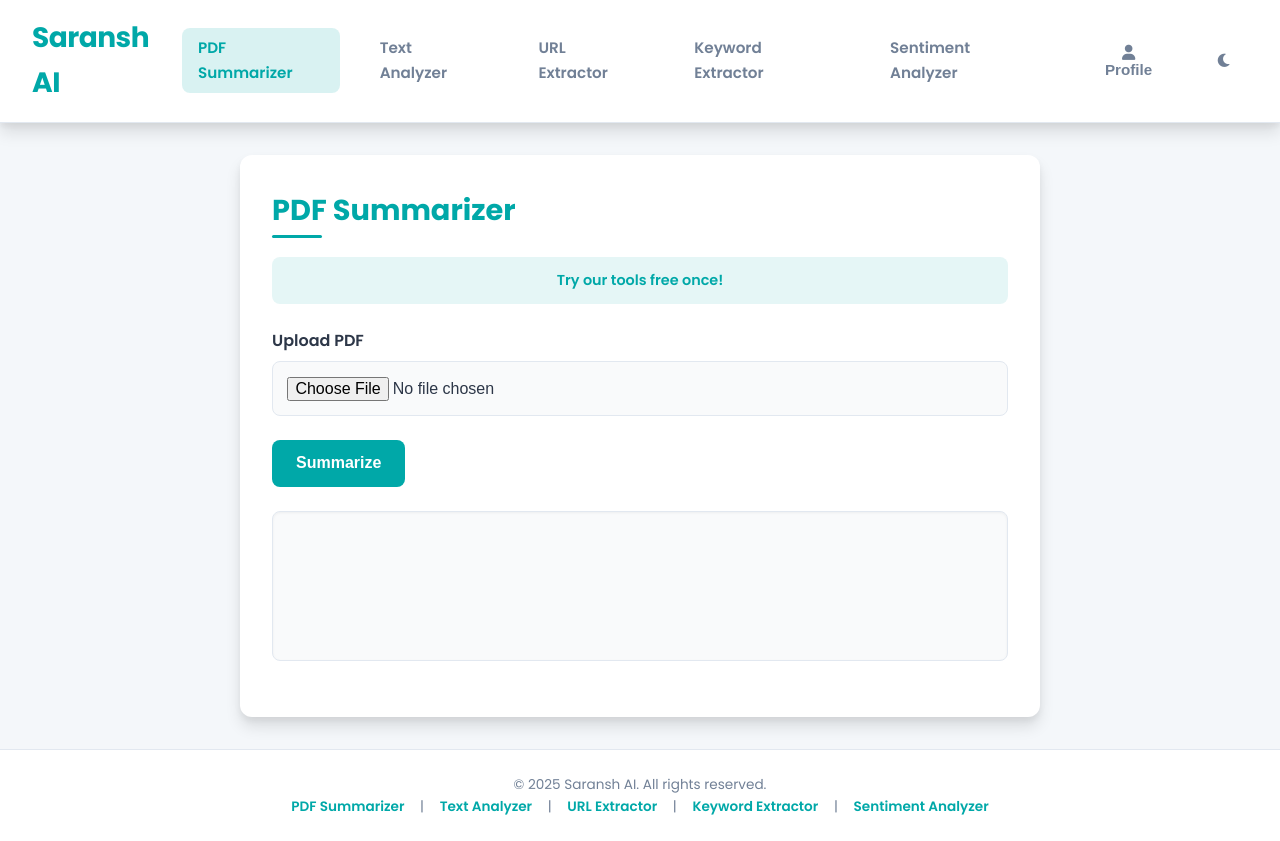
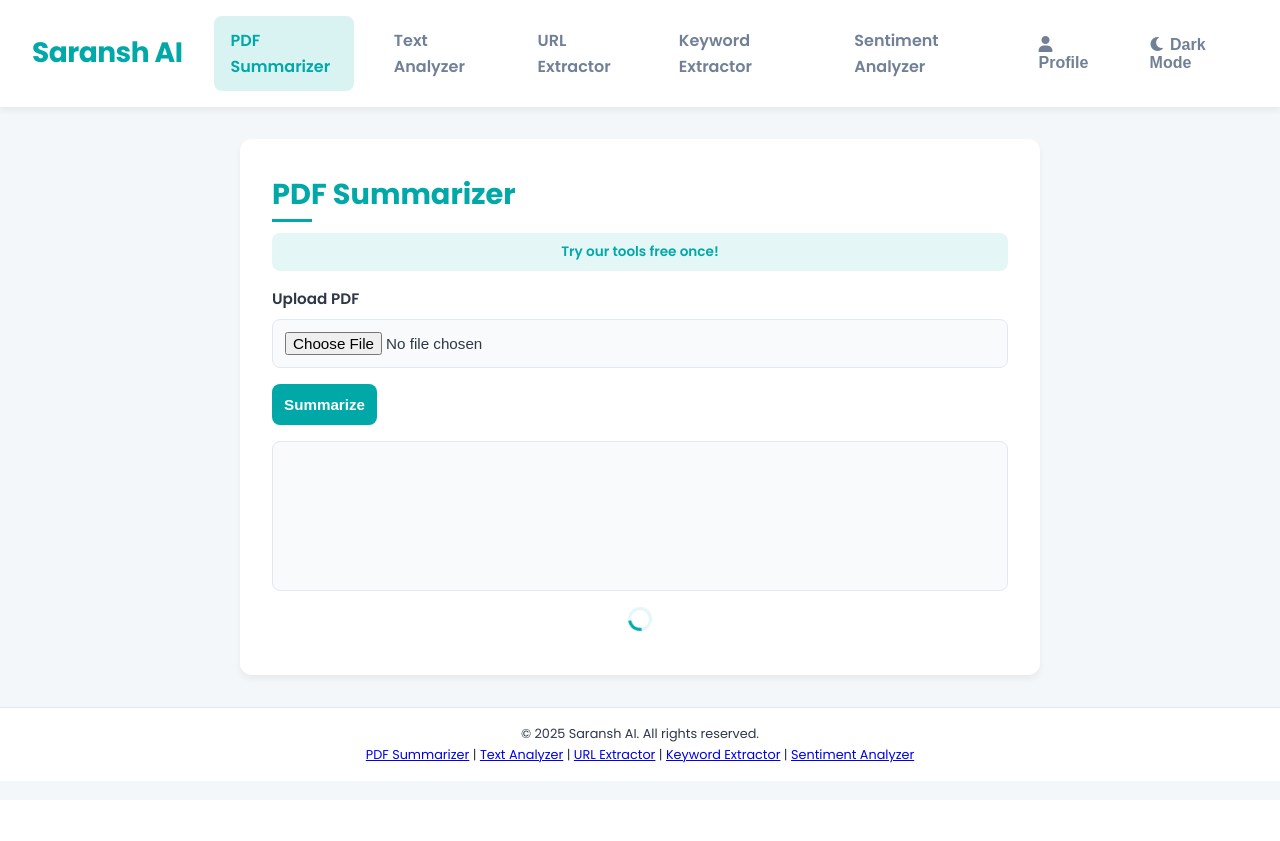
Before and after one commit to vinitsonawane45/summery-AI, a Flask app: page / in a window 1280 px wide. After the commit the page ends 763 px from the top, so only its background shows below. Run offline with Flask 3, Linux system fonts and the light colour scheme; parts of the project's set-up code (start-up, migrations or seed data) failed here and were passed over; some libraries are stand-ins or nearby versions.

Commit message:
Update index.html

```diff
--- a/templates/index.html
+++ b/templates/index.html
@@ -2,7 +2,7 @@
 <html lang="en">
 <head>
     <meta charset="UTF-8">
-    <meta name="viewport" content="width=device-width, initial-scale=1.0">
+    <meta name="viewport" content="width=device-width, initial-scale=1.0, viewport-fit=cover">
     <title>Saransh AI - Advanced Text Suite</title>
     <link href="https://fonts.googleapis.com/css2?family=Poppins:wght@300;400;600;700&display=swap" rel="stylesheet">
     <link rel="stylesheet" href="https://cdnjs.cloudflare.com/ajax/libs/font-awesome/6.0.0/css/all.min.css">
@@ -15,7 +15,7 @@
             --text: #2d3748;
             --text-light: #718096;
             --border: #e2e8f0;
-            --shadow: 0 4px 6px rgba(0, 0, 0, 0.05), 0 10px 15px rgba(0, 0, 0, 0.1);
+            --shadow: 0 4px 6px rgba(0, 0, 0, 0.05);
             --accent: #f6e05e;
             --error: #e53e3e;
         }
@@ -24,6 +24,7 @@
             margin: 0;
             padding: 0;
             box-sizing: border-box;
+            -webkit-tap-highlight-color: transparent;
         }
 
         body {
@@ -33,45 +34,72 @@
             line-height: 1.6;
             min-height: 100vh;
             overflow-x: hidden;
+            -webkit-font-smoothing: antialiased;
         }
 
         .navbar {
             background: var(--card-bg);
-            padding: 1rem 2rem;
+            padding: 1rem;
             box-shadow: var(--shadow);
             position: sticky;
             top: 0;
             z-index: 1000;
-            display: flex;
-            justify-content: space-between;
+            display: grid;
+            grid-template-columns: auto 1fr auto;
             align-items: center;
-            border-bottom: 1px solid var(--border);
+            gap: 1rem;
         }
 
         .navbar .logo {
-            font-size: 1.75rem;
+            font-size: clamp(1.25rem, 4vw, 1.75rem);
             font-weight: 700;
             color: var(--primary);
             letter-spacing: -0.5px;
         }
 
+        .hamburger {
+            display: block;
+            background: none;
+            border: none;
+            font-size: 1.5rem;
+            color: var(--text);
+            cursor: pointer;
+            padding: 0.5rem;
+        }
+
         .nav-links {
+            display: none;
+            position: fixed;
+            top: 60px;
+            left: 0;
+            width: 100%;
+            background: var(--card-bg);
+            flex-direction: column;
+            padding: 1rem;
+            box-shadow: var(--shadow);
+            transform: translateY(-100%);
+            transition: transform 0.3s ease;
+            z-index: 999;
+        }
+
+        .nav-links.active {
             display: flex;
-            gap: 1.5rem;
-            align-items: center;
+            transform: translateY(0);
         }
 
         .nav-links a, .nav-links button {
             color: var(--text-light);
             text-decoration: none;
             font-weight: 600;
-            font-size: 0.95rem;
-            padding: 0.5rem 1rem;
+            font-size: 1rem;
+            padding: 0.75rem 1rem;
             border-radius: 8px;
             transition: all 0.3s ease;
             background: none;
             border: none;
             cursor: pointer;
+            width: 100%;
+            text-align: left;
         }
 
         .nav-links a:hover, .nav-links button:hover {
@@ -85,39 +113,31 @@
         }
 
         .main-content {
-            max-width: 1200px;
-            margin: 2rem auto;
-            padding: 0 2rem;
-            flex: 1;
-            display: flex;
-            justify-content: center;
-            animation: fadeIn 0.5s ease-in;
-        }
-
-        @keyframes fadeIn {
-            from { opacity: 0; }
-            to { opacity: 1; }
+            margin: 1rem;
+            display: grid;
+            place-items: center;
         }
 
         .tool-container {
             background: var(--card-bg);
             border-radius: 12px;
             box-shadow: var(--shadow);
-            padding: 2rem;
+            padding: 1rem;
             width: 100%;
-            max-width: 800px;
+            max-width: 100%;
             display: none;
-            transition: all 0.3s ease;
+            transition: opacity 0.3s ease;
         }
 
         .tool-container.active {
             display: block;
+            opacity: 1;
         }
 
         .section-title {
-            font-size: 1.8rem;
+            font-size: clamp(1.25rem, 5vw, 1.8rem);
             font-weight: 700;
-            margin-bottom: 1.5rem;
+            margin-bottom: 1rem;
             color: var(--primary);
             position: relative;
         }
@@ -127,31 +147,33 @@
             position: absolute;
             bottom: -5px;
             left: 0;
-            width: 50px;
+            width: 40px;
             height: 3px;
             background: var(--primary);
-            border-radius: 2px;
         }
 
         .form-group {
-            margin-bottom: 1.5rem;
+            margin-bottom: 1rem;
         }
 
         label {
-            display: block;
             font-weight: 600;
             margin-bottom: 0.5rem;
             color: var(--text);
+            font-size: 0.95rem;
+            display: block;
         }
 
         input, textarea, select {
             width: 100%;
-            padding: 0.9rem;
+            padding: 0.75rem;
             border: 1px solid var(--border);
             border-radius: 8px;
-            font-size: 1rem;
+            font-size: 0.95rem;
             background: #f9fafb;
             transition: all 0.3s ease;
+            -webkit-appearance: none;
+            touch-action: manipulation;
         }
 
         input:focus, textarea:focus, select:focus {
@@ -163,19 +185,21 @@
 
         textarea {
             resize: vertical;
-            min-height: 120px;
+            min-height: 80px;
         }
 
         button {
-            padding: 0.9rem 1.5rem;
+            width: 100%;
+            padding: 0.75rem;
             background: var(--primary);
             color: white;
             border: none;
             border-radius: 8px;
             font-weight: 600;
-            font-size: 1rem;
+            font-size: 0.95rem;
             cursor: pointer;
             transition: all 0.3s ease;
+            touch-action: manipulation;
         }
 
         button:hover {
@@ -185,22 +209,22 @@
         }
 
         .input-group {
-            display: grid;
-            grid-template-columns: 1fr auto;
-            gap: 1rem;
-            margin: 1.5rem 0;
+            display: flex;
+            flex-direction: column;
+            gap: 0.75rem;
+            margin: 1rem 0;
         }
 
         .output-box {
-            margin: 1.5rem 0;
-            padding: 1.25rem;
+            margin: 1rem 0;
+            padding: 1rem;
             background: #f9fafb;
             border-radius: 8px;
             border: 1px solid var(--border);
-            min-height: 150px;
-            font-size: 0.95rem;
+            min-height: 100px;
+            font-size: 0.9rem;
             white-space: pre-wrap;
-            box-shadow: inset 0 1px 3px rgba(0, 0, 0, 0.05);
+            overflow-x: auto;
         }
 
         .trial-notice {
@@ -208,91 +232,32 @@
             color: var(--primary);
             font-weight: 600;
             background: rgba(0, 168, 168, 0.1);
-            padding: 0.75rem;
+            padding: 0.5rem;
             border-radius: 8px;
-            margin-bottom: 1.5rem;
-            font-size: 0.9rem;
+            margin-bottom: 1rem;
+            font-size: 0.85rem;
         }
 
         .spinner {
-            border: 4px solid rgba(0, 168, 168, 0.1);
-            border-top: 4px solid var(--primary);
+            width: 24px;
+            height: 24px;
+            margin: 0.75rem auto;
+            border: 3px solid rgba(0, 168, 168, 0.1);
+            border-top: 3px solid var(--primary);
             border-radius: 50%;
-            width: 28px;
-            height: 28px;
             animation: spin 1s linear infinite;
-            margin: 1rem auto;
         }
 
         @keyframes spin {
-            0% { transform: rotate(0deg); }
-            100% { transform: rotate(360deg); }
-        }
-
-        .status {
-            text-align: center;
-            color: var(--text-light);
-            font-size: 0.9rem;
-            margin: 0.75rem 0;
-            transition: color 0.3s ease;
-        }
-
-        .status.error {
-            color: var(--error);
-        }
-
-        .status.success {
-            color: var(--primary);
-        }
-
-        .status.rate-limit {
-            color: #d97706;
-        }
-
-        .profile-info {
-            display: flex;
-            align-items: center;
-            gap: 1rem;
-            margin-bottom: 1.5rem;
-            padding: 1rem;
-            background: rgba(0, 168, 168, 0.05);
-            border-radius: 8px;
-        }
-
-        .avatar {
-            width: 50px;
-            height: 50px;
-            background: var(--primary);
-            border-radius: 50%;
-            display: flex;
-            align-items: center;
-            justify-content: center;
-            color: white;
-            font-weight: 600;
-            font-size: 1.5rem;
-            box-shadow: 0 2px 4px rgba(0, 0, 0, 0.1);
+            to { transform: rotate(360deg); }
         }
 
         .footer {
+            padding: 1rem;
+            font-size: 0.8rem;
+            text-align: center;
             background: var(--card-bg);
-            padding: 1.5rem;
-            text-align: center;
-            color: var(--text-light);
             border-top: 1px solid var(--border);
-            margin-top: 2rem;
-            font-size: 0.85rem;
-        }
-
-        .footer a {
-            color: var(--primary);
-            text-decoration: none;
-            font-weight: 600;
-            margin: 0 0.75rem;
-            transition: color 0.3s ease;
-        }
-
-        .footer a:hover {
-            color: var(--secondary);
         }
 
         body.dark-mode {
@@ -304,38 +269,84 @@
             --shadow: 0 4px 6px rgba(0, 0, 0, 0.2);
         }
 
-        @media (max-width: 768px) {
+        @media (min-width: 768px) {
             .navbar {
-                flex-direction: column;
+                padding: 1rem 2rem;
+                grid-template-columns: auto 1fr auto;
+            }
+
+            .hamburger {
+                display: none;
+            }
+
+            .nav-links {
+                display: flex;
+                position: static;
+                flex-direction: row;
+                width: auto;
+                padding: 0;
+                transform: none;
+                box-shadow: none;
+                gap: 1.5rem;
+            }
+
+            .nav-links a, .nav-links button {
+                width: auto;
+            }
+
+            .main-content {
+                margin: 2rem auto;
+                max-width: 1200px;
+                padding: 0 2rem;
+            }
+
+            .tool-container {
+                padding: 2rem;
+                max-width: 800px;
+            }
+
+            .input-group {
+                display: grid;
+                grid-template-columns: 1fr auto;
                 gap: 1rem;
             }
-            .nav-links {
-                justify-content: center;
-                flex-wrap: wrap;
+
+            button {
+                width: auto;
             }
-            .input-group {
-                grid-template-columns: 1fr;
-            }
-            .tool-container {
-                padding: 1.5rem;
+
+            .output-box {
+                min-height: 150px;
             }
         }
 
-        .hidden {
-            display: none;
+        @media (max-width: 480px) {
+            .navbar {
+                padding: 0.75rem;
+            }
+
+            .tool-container {
+                padding: 0.75rem;
+            }
+
+            .section-title {
+                margin-bottom: 0.75rem;
+            }
         }
 
-        .disabled-btn {
-            background: #718096;
-            cursor: not-allowed;
-            transform: none;
-            box-shadow: none;
+        @media (prefers-reduced-motion: reduce) {
+            * {
+                transition: none !important;
+                animation: none !important;
+            }
         }
     </style>
 </head>
 <body>
     <nav class="navbar">
         <div class="logo">Saransh AI</div>
+        <div></div>
+        <button class="hamburger"><i class="fas fa-bars"></i></button>
         <div class="nav-links">
             <a href="#" data-section="pdfSummarizerSection" class="active-link">PDF Summarizer</a>
             <a href="#" data-section="textAnalyzerSection">Text Analyzer</a>
@@ -343,7 +354,7 @@
             <a href="#" data-section="keywordExtractorSection">Keyword Extractor</a>
             <a href="#" data-section="sentimentAnalyzerSection">Sentiment Analyzer</a>
             <button id="profileLink"><i class="fas fa-user"></i> Profile</button>
-            <button id="darkModeToggle"><i class="fas fa-moon"></i></button>
+            <button id="darkModeToggle"><i class="fas fa-moon"></i> Dark Mode</button>
         </div>
     </nav>
 
@@ -499,6 +510,11 @@
                 }
             }
 
+            $('.hamburger').click(function() {
+                $('.nav-links').toggleClass('active');
+                $(this).html($('.nav-links').hasClass('active') ? '<i class="fas fa-times"></i>' : '<i class="fas fa-bars"></i>');
+            });
+
             $('#darkModeToggle').click(() => $('body').toggleClass('dark-mode'));
 
             $('#profileLink').click(() => {
@@ -508,12 +524,16 @@
                 } else {
                     showAuthPrompt();
                 }
+                $('.nav-links').removeClass('active');
+                $('.hamburger').html('<i class="fas fa-bars"></i>');
             });
 
             $('.nav-links a').click(function(e) {
                 e.preventDefault();
                 const sectionId = $(this).data('section');
                 showSection(sectionId);
+                $('.nav-links').removeClass('active');
+                $('.hamburger').html('<i class="fas fa-bars"></i>');
             });
 
             $('#showLogin').click((e) => { e.preventDefault(); showSection('loginForm'); });
@@ -603,9 +623,10 @@
 
             function showSection(sectionId) {
                 state.activeSection = sectionId;
-                $('.tool-container').removeClass('active').fadeOut(200);
-                $(`#${sectionId}`).addClass('active').fadeIn(200);
+                $('.tool-container').removeClass('active').css('opacity', 0);
+                $(`#${sectionId}`).addClass('active').css('opacity', 1);
                 updateActiveNavLink();
+                window.scrollTo({ top: 0, behavior: 'smooth' });
             }
 
             function updateActiveNavLink() {
@@ -752,7 +773,6 @@
                             return;
                         }
 
-                        // Handle different tool responses
                         if (url === '/summarize') {
                             $('#pdfSummary').text(response.summary || response.result);
                         } else if (url === '/analyze') {
```
